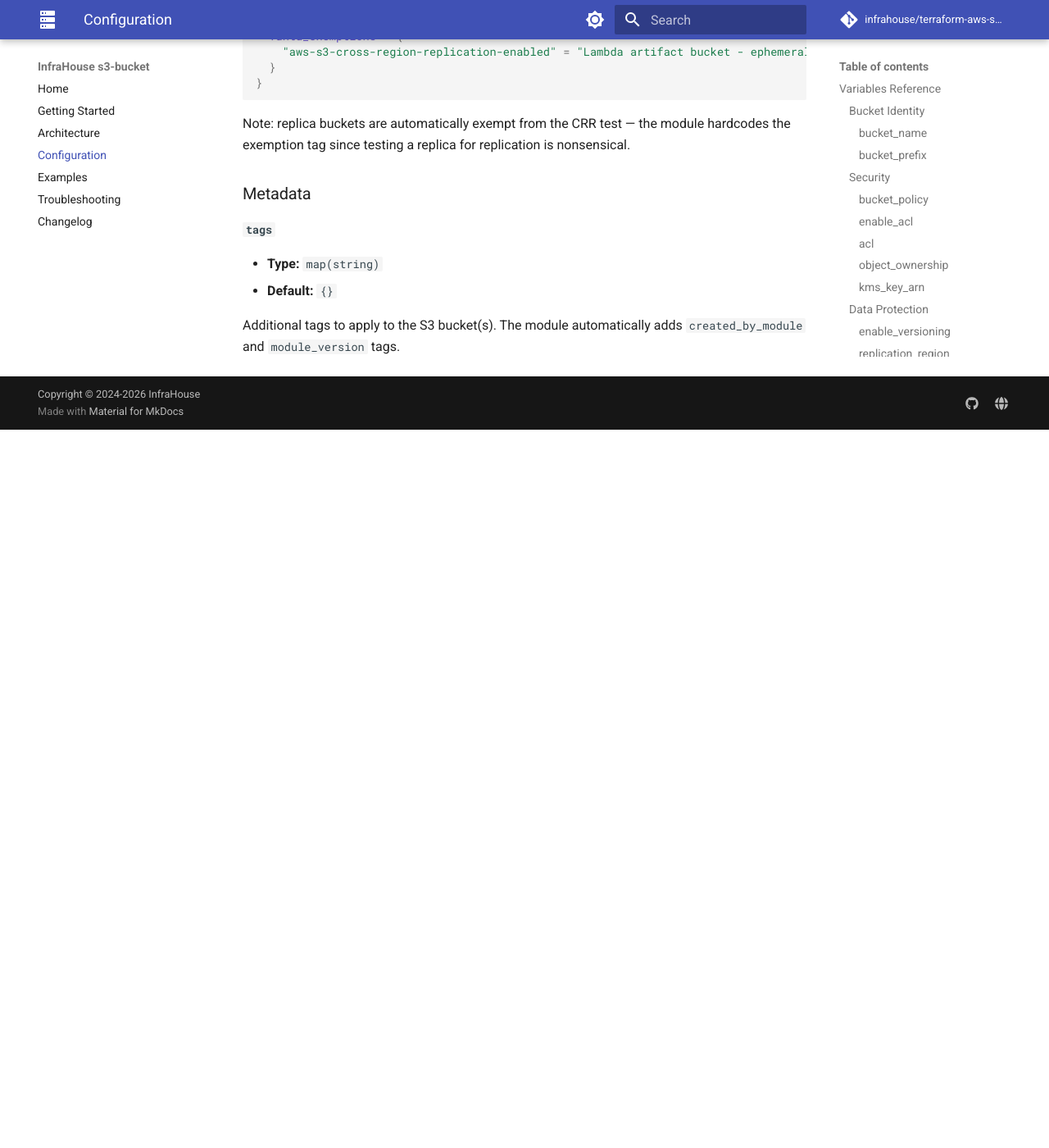
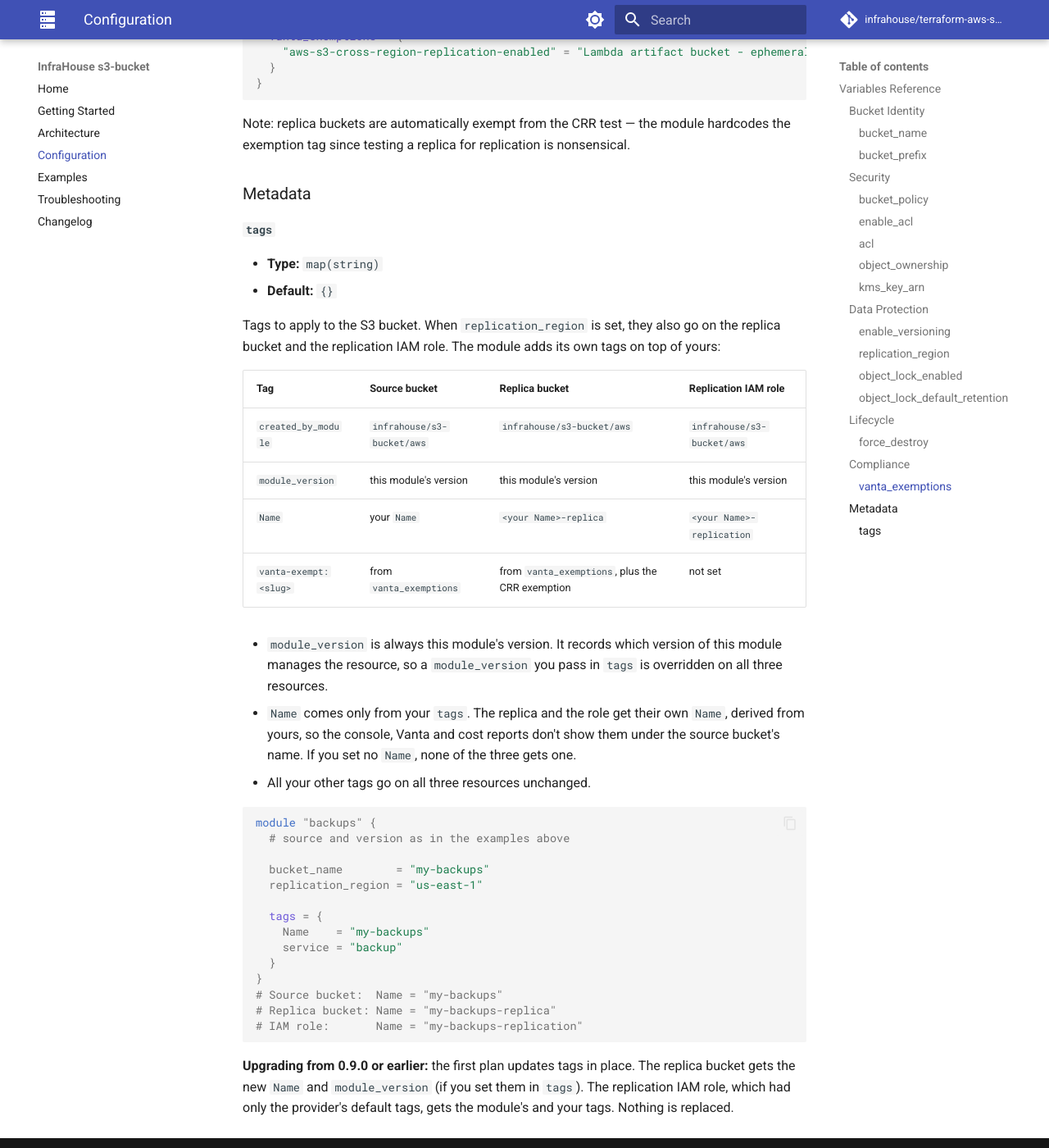
Before and after one commit to infrahouse/terraform-aws-s3-bucket, an MkDocs documentation site: the page built from docs/configuration.md, in a window 1280 px wide and 1400 px high, scrolled down 4499 px. Shown: the whole window at 82% size. Built offline with MkDocs 1.6.1 and Material for MkDocs 9.7.7, drawn with Linux system fonts in a browser that asks for light colours; comment, search, counter and statistics services are not loaded; before the commit the page ends 5023 px from its top, so only the background shows below that.

Commit message:
docs: describe tags on the replica and the replication role
Explain which tags the source bucket, the replica and the replication
IAM role get: the module's module_version always wins, a caller's Name
becomes "<Name>-replica" on the replica and "<Name>-replication" on
the role, and other caller tags pass through. Note what the first plan
after upgrading from 0.9.0 changes. The tags variable description
carries the summary into README via terraform-docs.

Co-Authored-By: Claude Opus 5.5 <noreply@anthropic.com>

````diff
--- a/docs/configuration.md
+++ b/docs/configuration.md
@@ -215,5 +215,44 @@ is nonsensical.
 - **Type:** `map(string)`
 - **Default:** `{}`
 
-Additional tags to apply to the S3 bucket(s). The module automatically adds
-`created_by_module` and `module_version` tags.
+Tags to apply to the S3 bucket. When `replication_region` is set, they also
+go on the replica bucket and the replication IAM role. The module adds its
+own tags on top of yours:
+
+| Tag | Source bucket | Replica bucket | Replication IAM role |
+|-----|---------------|----------------|----------------------|
+| `created_by_module` | `infrahouse/s3-bucket/aws` | `infrahouse/s3-bucket/aws` | `infrahouse/s3-bucket/aws` |
+| `module_version` | this module's version | this module's version | this module's version |
+| `Name` | your `Name` | `<your Name>-replica` | `<your Name>-replication` |
+| `vanta-exempt:<slug>` | from `vanta_exemptions` | from `vanta_exemptions`, plus the CRR exemption | not set |
+
+- `module_version` is always this module's version. It records which
+  version of this module manages the resource, so a `module_version` you
+  pass in `tags` is overridden on all three resources.
+- `Name` comes only from your `tags`. The replica and the role get their own
+  `Name`, derived from yours, so the console, Vanta and cost reports don't
+  show them under the source bucket's name. If you set no `Name`, none of
+  the three gets one.
+- All your other tags go on all three resources unchanged.
+
+```hcl
+module "backups" {
+  # source and version as in the examples above
+
+  bucket_name        = "my-backups"
+  replication_region = "us-east-1"
+
+  tags = {
+    Name    = "my-backups"
+    service = "backup"
+  }
+}
+# Source bucket:  Name = "my-backups"
+# Replica bucket: Name = "my-backups-replica"
+# IAM role:       Name = "my-backups-replication"
+```
+
+**Upgrading from 0.9.0 or earlier:** the first plan updates tags in place.
+The replica bucket gets the new `Name` and `module_version` (if you set them
+in `tags`). The replication IAM role, which had only the provider's default
+tags, gets the module's and your tags. Nothing is replaced.
````
Also changed, not shown: README.md (+1 -1 lines), docs/architecture.md (+4 -0 lines), 1 other file.
